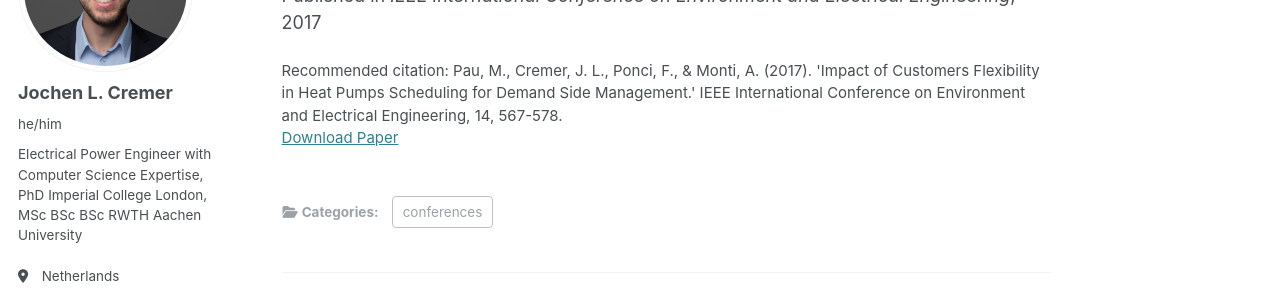
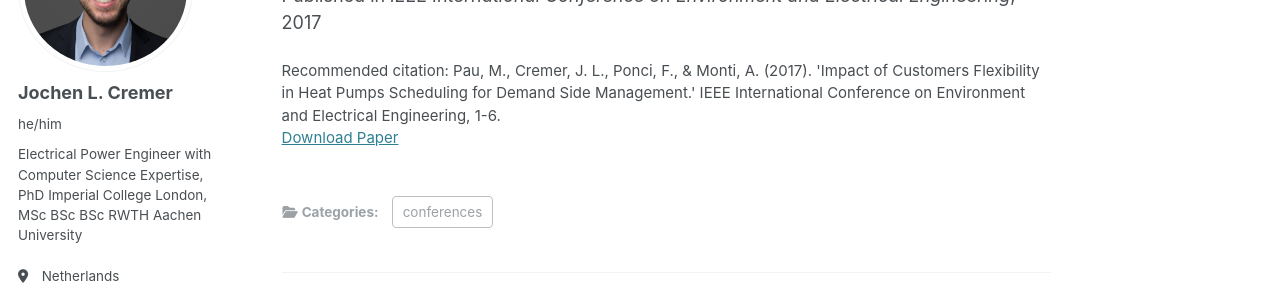
Before and after one commit to JochenC/JochenC.github.io, a Jekyll site: the page built from _publications/2017-06-01-flexibility-heat-pump-scheduling.md, in a window 1280 px wide and 1072 px high. Shown: the part 198-492 px from the top of the window. Built offline with Jekyll 4.4.1, drawn with Linux system fonts in a browser that asks for light colours; some web fonts are replaced.

Commit message:
Update 2017-06-01-flexibility-heat-pump-scheduling.md

```diff
--- a/_publications/2017-06-01-flexibility-heat-pump-scheduling.md
+++ b/_publications/2017-06-01-flexibility-heat-pump-scheduling.md
@@ -7,5 +7,5 @@ excerpt: "This study investigates the role of customer flexibility in scheduling
 date: 2017-06-01
 venue: "IEEE International Conference on Environment and Electrical Engineering"
 paperurl: https://doi.org/10.1109/eeeic.2017.7977681
-citation: "Pau, M., Cremer, J. L., Ponci, F., & Monti, A. (2017). 'Impact of Customers Flexibility in Heat Pumps Scheduling for Demand Side Management.' IEEE International Conference on Environment and Electrical Engineering, 14, 567-578."
+citation: "Pau, M., Cremer, J. L., Ponci, F., & Monti, A. (2017). 'Impact of Customers Flexibility in Heat Pumps Scheduling for Demand Side Management.' IEEE International Conference on Environment and Electrical Engineering, 1-6."
 ---
```
